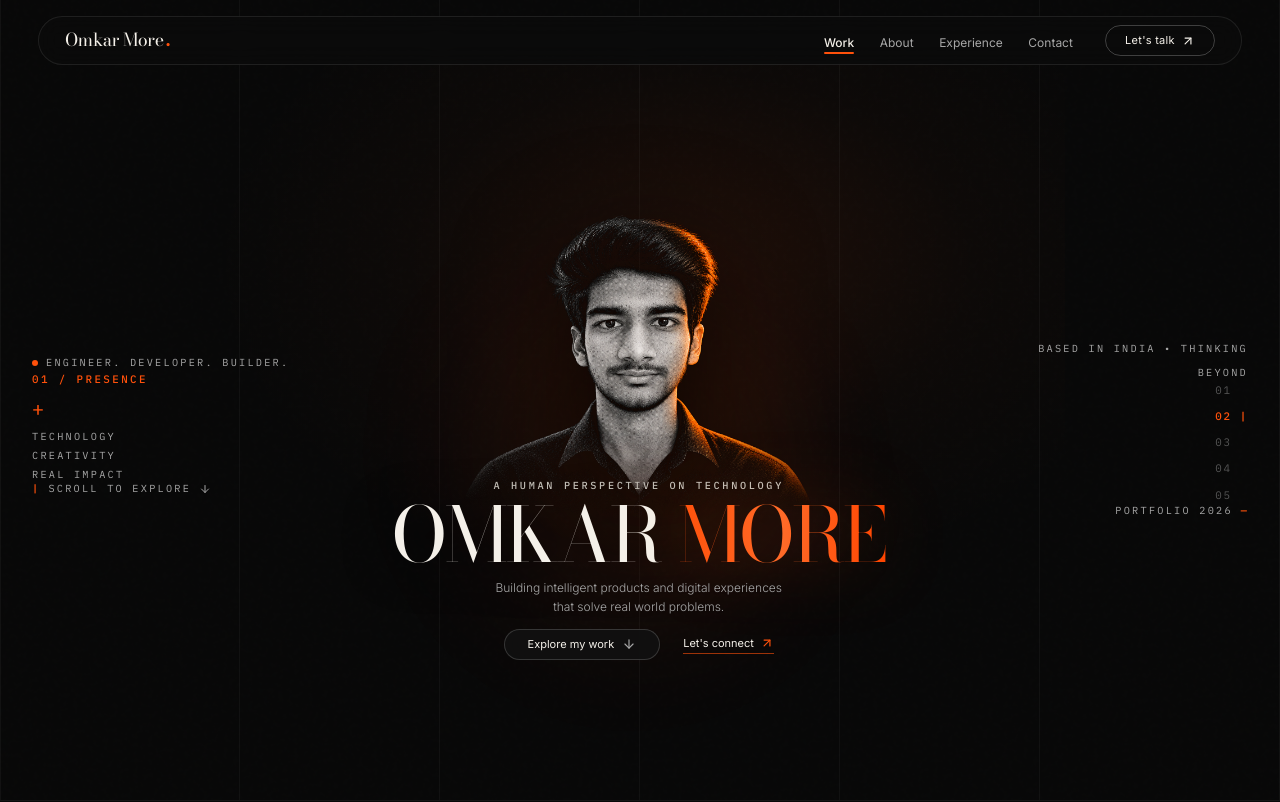
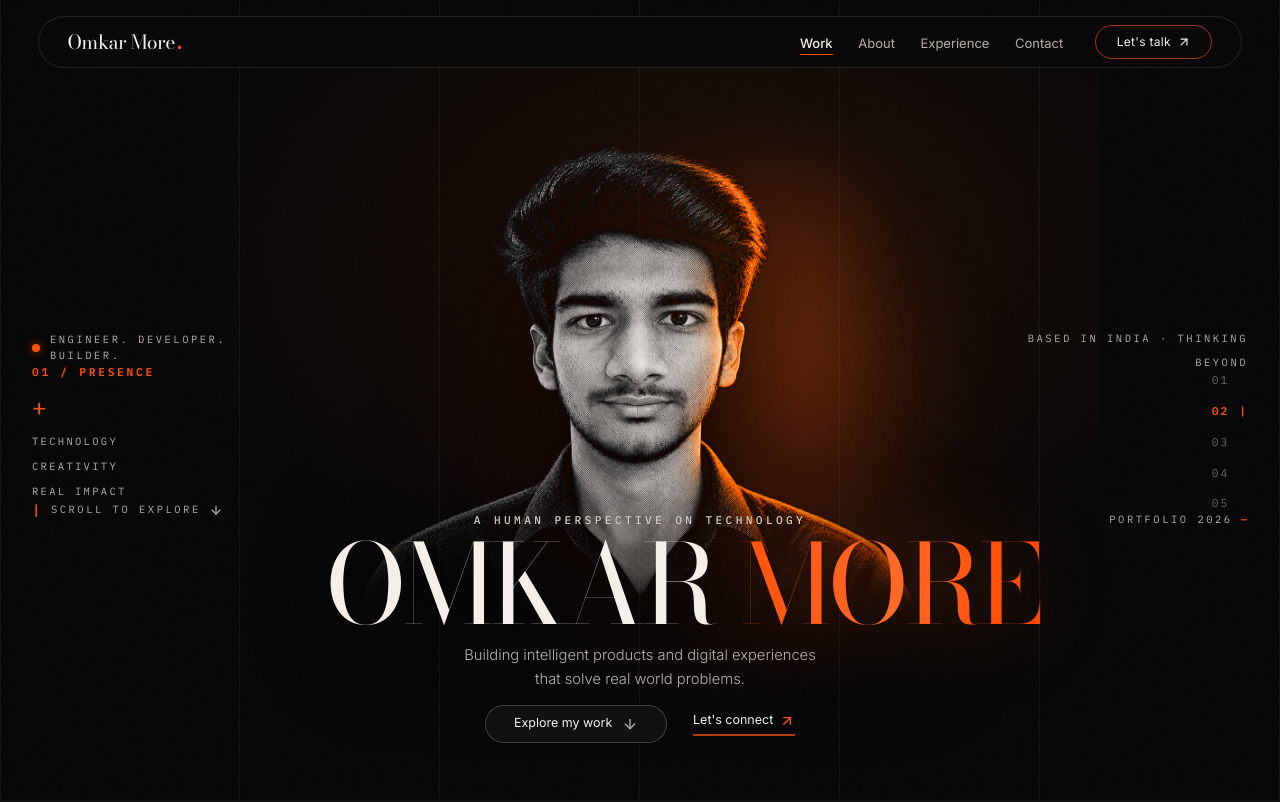
Before and after one commit to Omkar6488/My_Portfolio, a Next.js app: page / in a window 1280 px wide. Shown: the top 802 px of the page. Built offline with nearby package versions, Linux system fonts and the light colour scheme.

Commit message:
feat(hero): premium visual refinement with enhanced portrait scale, oversized editorial heading, and refined metadata

```diff
--- a/src/components/home/HeroMetadata.tsx
+++ b/src/components/home/HeroMetadata.tsx
@@ -9,26 +9,26 @@ interface HeroMetadataProps {
 
 export function HeroMetadataLeft() {
   return (
-    <div className="hidden xl:flex flex-col justify-between h-full py-4 z-20 pointer-events-auto select-none min-w-[200px] max-w-[260px]">
+    <div className="hidden xl:flex flex-col justify-between h-full py-2 z-20 pointer-events-auto select-none min-w-[210px] max-w-[270px]">
       {/* Upper Left */}
-      <div className="flex items-center gap-2">
-        <span className="w-1.5 h-1.5 rounded-full bg-[#FF510B]" />
-        <span className="font-mono text-[clamp(9px,0.8vw,11px)] uppercase tracking-[0.22em] text-[#A7A7A7]">
+      <div className="flex items-center gap-2.5">
+        <span className="w-2 h-2 rounded-full bg-[#FF510B] shrink-0 shadow-[0_0_8px_rgba(255,81,11,0.6)]" />
+        <span className="font-mono text-[clamp(10px,0.82vw,12px)] uppercase tracking-[0.24em] text-[#B5B0A6]">
           ENGINEER. DEVELOPER. BUILDER.
         </span>
       </div>
 
       {/* Middle Left */}
-      <div className="flex flex-col items-start space-y-3 my-auto">
-        <span className="font-mono text-[clamp(10px,0.85vw,11px)] uppercase tracking-[0.22em] text-[#FF510B] font-medium">
+      <div className="flex flex-col items-start space-y-3.5 my-auto">
+        <span className="font-mono text-[clamp(11px,0.88vw,13px)] uppercase tracking-[0.24em] text-[#FF510B] font-semibold">
           01 / PRESENCE
         </span>
 
-        <span className="font-mono text-xl font-light text-[#FF510B] leading-none">
+        <span className="font-mono text-2xl font-light text-[#FF510B] leading-none">
           +
         </span>
 
-        <div className="font-mono text-[clamp(9px,0.8vw,11px)] uppercase tracking-[0.22em] text-[#A7A7A7] space-y-1.5 leading-tight">
+        <div className="font-mono text-[clamp(10px,0.82vw,12px)] uppercase tracking-[0.22em] text-[#B5B0A6] space-y-2 leading-relaxed">
           <p className="hover:text-[#F4F0E9] transition-colors">TECHNOLOGY</p>
           <p className="hover:text-[#F4F0E9] transition-colors">CREATIVITY</p>
           <p className="hover:text-[#F4F0E9] transition-colors">REAL IMPACT</p>
@@ -38,11 +38,11 @@ export function HeroMetadataLeft() {
       {/* Bottom Left */}
       <a
         href="#work"
-        className="group flex items-center gap-2 font-mono text-[clamp(9px,0.8vw,11px)] uppercase tracking-[0.22em] text-[#A7A7A7] hover:text-[#F4F0E9] transition-colors cursor-pointer w-fit"
+        className="group flex items-center gap-2 font-mono text-[clamp(10px,0.82vw,12px)] uppercase tracking-[0.24em] text-[#B5B0A6] hover:text-[#F4F0E9] transition-colors cursor-pointer w-fit"
       >
-        <span className="text-[#FF510B] font-bold">|</span>
+        <span className="text-[#FF510B] font-bold text-sm">|</span>
         <span>SCROLL TO EXPLORE</span>
-        <ArrowDown className="w-3 h-3 text-[#A7A7A7] transition-transform duration-200 group-hover:translate-y-0.5" />
+        <ArrowDown className="w-3.5 h-3.5 text-[#B5B0A6] transition-transform duration-200 group-hover:translate-y-1 group-hover:text-[#FF510B]" />
       </a>
     </div>
   );
@@ -70,16 +70,16 @@ export function HeroMetadataRight({
   };
 
   return (
-    <div className="hidden xl:flex flex-col justify-between items-end h-full py-4 z-20 pointer-events-auto select-none min-w-[200px] max-w-[260px]">
+    <div className="hidden xl:flex flex-col justify-between items-end h-full py-2 z-20 pointer-events-auto select-none min-w-[210px] max-w-[270px]">
       {/* Upper Right */}
       <div className="text-right">
-        <span className="font-mono text-[clamp(9px,0.8vw,11px)] uppercase tracking-[0.22em] text-[#A7A7A7]">
-          BASED IN INDIA • THINKING BEYOND
+        <span className="font-mono text-[clamp(10px,0.82vw,12px)] uppercase tracking-[0.24em] text-[#B5B0A6]">
+          BASED IN INDIA · THINKING BEYOND
         </span>
       </div>
 
       {/* Middle Right: Exact Vertical Section Indicator */}
-      <div className="flex flex-col items-end space-y-2.5 my-auto">
+      <div className="flex flex-col items-end space-y-3.5 my-auto">
         {sections.map((sec) => {
           const isActive = activeSection === sec.id;
           return (
@@ -87,21 +87,21 @@ export function HeroMetadataRight({
               key={sec.id}
               type="button"
               onClick={() => handleSectionClick(sec.id)}
-              className="group flex items-center gap-2 font-mono text-[clamp(10px,0.85vw,12px)] tracking-[0.16em] transition-all duration-200 focus:outline-none"
+              className="group flex items-center gap-2.5 font-mono text-[clamp(11px,0.88vw,13px)] tracking-[0.18em] transition-all duration-200 focus:outline-none"
               title={sec.label}
             >
               <span
                 className={`transition-colors duration-200 ${
                   isActive
-                    ? "text-[#FF510B] font-medium"
-                    : "text-[#555555] group-hover:text-[#A7A7A7]"
+                    ? "text-[#FF510B] font-semibold"
+                    : "text-[#666666] group-hover:text-[#B5B0A6]"
                 }`}
               >
                 {sec.number}
               </span>
               <span
-                className={`transition-colors duration-200 ${
-                  isActive ? "text-[#FF510B] font-bold" : "text-transparent"
+                className={`transition-colors duration-200 font-bold ${
+                  isActive ? "text-[#FF510B]" : "text-transparent"
                 }`}
               >
                 |
@@ -112,7 +112,7 @@ export function HeroMetadataRight({
       </div>
 
       {/* Bottom Right */}
-      <div className="flex items-center gap-2 font-mono text-[clamp(9px,0.8vw,11px)] uppercase tracking-[0.22em] text-[#A7A7A7]">
+      <div className="flex items-center gap-2 font-mono text-[clamp(10px,0.82vw,12px)] uppercase tracking-[0.24em] text-[#B5B0A6]">
         <span>PORTFOLIO 2026</span>
         <span className="text-[#FF510B] font-bold tracking-widest">—</span>
       </div>
--- a/src/components/home/HeroPortrait.tsx
+++ b/src/components/home/HeroPortrait.tsx
@@ -28,23 +28,32 @@ export default function HeroPortrait() {
         transform: `translate3d(${offset.x}px, ${offset.y}px, 0)`,
       }}
     >
-      {/* Subtle Warm Orange Ambient Rim Bloom */}
+      {/* Rich Warm Orange Ambient Rim Bloom behind right shoulder and hair */}
       <div
-        className="absolute top-1/4 right-[5%] w-[clamp(200px,32vw,440px)] h-[clamp(200px,32vw,440px)] rounded-full pointer-events-none opacity-45 blur-3xl"
+        className="absolute top-[18%] right-[2%] w-[clamp(260px,36vw,520px)] h-[clamp(260px,36vw,520px)] rounded-full pointer-events-none opacity-55 blur-3xl"
         style={{
           background:
-            "radial-gradient(circle at 65% 40%, rgba(255, 81, 11, 0.42) 0%, rgba(255, 81, 11, 0.1) 45%, transparent 75%)",
+            "radial-gradient(circle at 62% 40%, rgba(255, 81, 11, 0.5) 0%, rgba(255, 81, 11, 0.16) 48%, transparent 75%)",
         }}
       />
 
-      {/* Portrait Image with Natural Responsive Dimensions */}
+      {/* Focused Orange Rim Accent along right hair contour */}
+      <div
+        className="absolute top-[12%] right-[14%] w-[clamp(160px,22vw,320px)] h-[clamp(220px,30vw,420px)] pointer-events-none opacity-45 blur-2xl"
+        style={{
+          background:
+            "radial-gradient(ellipse at 75% 35%, rgba(255, 110, 20, 0.55) 0%, rgba(255, 81, 11, 0.2) 42%, transparent 72%)",
+        }}
+      />
+
+      {/* Prominent Central Portrait (+30% visual scale to match reference) */}
       <Image
         src="/images/omkar-portrait.png"
         alt="Omkar More — Portrait"
         priority
         width={1309}
         height={1202}
-        className="w-[clamp(250px,min(38vw,46vh),640px)] h-auto max-h-[clamp(220px,46vh,580px)] object-contain object-top drop-shadow-[0_20px_50px_rgba(0,0,0,0.85)]"
+        className="w-[clamp(310px,min(52vw,74vh),780px)] h-auto max-h-[clamp(290px,74vh,690px)] object-contain object-top drop-shadow-[0_24px_65px_rgba(0,0,0,0.95)]"
       />
     </div>
   );
--- a/src/components/home/HeroSection.tsx
+++ b/src/components/home/HeroSection.tsx
@@ -38,9 +38,9 @@ export default function HeroSection({
       {/* Max-Width Layout Frame corresponding to 1862px specification */}
       <div className="relative w-full max-w-[1862px] mx-auto h-full flex flex-col justify-between flex-1 min-w-0">
         {/* Intermediate Viewport (Tablet / Mobile / High Zoom) Top Metadata Bar */}
-        <div className="flex xl:hidden items-center justify-between py-1.5 text-[clamp(9px,0.85vw,11px)] font-mono tracking-wider sm:tracking-widest text-[#A7A7A7] border-b border-white/[0.04] mb-1 select-none w-full min-w-0">
-          <div className="flex items-center gap-1.5 min-w-0">
-            <span className="w-1.5 h-1.5 rounded-full bg-[#FF510B] shrink-0" />
+        <div className="flex xl:hidden items-center justify-between py-1.5 text-[clamp(9.5px,0.85vw,11.5px)] font-mono tracking-wider sm:tracking-widest text-[#B5B0A6] border-b border-white/[0.05] mb-1 select-none w-full min-w-0">
+          <div className="flex items-center gap-2 min-w-0">
+            <span className="w-1.5 h-1.5 rounded-full bg-[#FF510B] shrink-0 shadow-[0_0_6px_rgba(255,81,11,0.6)]" />
             <span className="truncate">
               <span className="sm:hidden">ENGINEER · BUILDER</span>
               <span className="hidden sm:inline">ENGINEER. DEVELOPER. BUILDER.</span>
@@ -49,7 +49,7 @@ export default function HeroSection({
           <div className="hidden sm:block text-right shrink-0">
             <span>BASED IN INDIA • THINKING BEYOND</span>
           </div>
-          <div className="sm:hidden text-[#FF510B] shrink-0 font-medium">
+          <div className="sm:hidden text-[#FF510B] shrink-0 font-semibold">
             <span>01 / PRESENCE</span>
           </div>
         </div>
@@ -60,55 +60,55 @@ export default function HeroSection({
           <HeroMetadataLeft />
 
           {/* Central Hero Stage: Portrait + Layered Headline + Subtitle + CTAs */}
-          <div className="relative flex-1 w-full max-w-[960px] mx-auto flex flex-col items-center justify-center text-center px-2 py-1 min-w-0">
+          <div className="relative flex-1 w-full max-w-[1140px] mx-auto flex flex-col items-center justify-center text-center px-2 py-1 min-w-0">
             {/* Central Monochromatic Portrait */}
             <div className="relative z-10 w-full flex justify-center">
               <HeroPortrait />
             </div>
 
             {/* Layered Typography (in front of lower chest of portrait) */}
-            <div className="relative z-30 flex flex-col items-center w-full max-w-4xl mx-auto px-2 sm:px-4 -mt-[clamp(1.75rem,6.5vh,5.5rem)] min-w-0">
+            <div className="relative z-30 flex flex-col items-center w-full max-w-5xl mx-auto px-2 sm:px-4 -mt-[clamp(3.5rem,min(11vw,18vh),11.5rem)] min-w-0">
               {/* Eyebrow / Pre-kicker */}
-              <p className="font-mono text-[clamp(8.5px,min(0.8vw,1.3vh),11.5px)] uppercase tracking-wider sm:tracking-[clamp(0.18em,0.3vw,0.26em)] text-[#C4C0B8] mb-[clamp(0.2rem,0.8vh,0.5rem)] drop-shadow-md select-none font-medium max-w-full truncate">
+              <p className="font-mono text-[clamp(10px,min(0.92vw,1.4vh),13px)] uppercase tracking-wider sm:tracking-[clamp(0.22em,0.34vw,0.3em)] text-[#D8D4CC] mb-[clamp(0.25rem,0.9vh,0.55rem)] drop-shadow-md select-none font-medium max-w-full truncate">
                 A HUMAN PERSPECTIVE ON TECHNOLOGY
               </p>
 
-              {/* Main Headline: OMKAR MORE */}
-              <h1 className="font-serif text-[clamp(2rem,min(6.2vw,9.5vh),7rem)] uppercase tracking-tight leading-[0.92] select-none text-center whitespace-normal sm:whitespace-nowrap max-w-full">
-                <span className="text-[#F4F0E9] drop-shadow-[0_4px_24px_rgba(0,0,0,0.85)] font-normal">
+              {/* Main Headline: OMKAR MORE (+30% visual scale) */}
+              <h1 className="font-serif text-[clamp(2.5rem,min(8.6vw,14.5vh),9.5rem)] uppercase tracking-tight leading-[0.88] select-none text-center whitespace-normal sm:whitespace-nowrap max-w-full">
+                <span className="text-[#F4F0E9] drop-shadow-[0_4px_30px_rgba(0,0,0,0.92)] font-normal">
                   OMKAR{" "}
                 </span>
-                <span className="bg-gradient-to-r from-[#FF510B] via-[#FF6A28] to-[#FF4500] bg-clip-text text-transparent font-normal drop-shadow-[0_0_40px_rgba(255,81,11,0.38)]">
+                <span className="bg-gradient-to-r from-[#FF510B] via-[#FF6A28] to-[#FF4500] bg-clip-text text-transparent font-normal drop-shadow-[0_0_45px_rgba(255,81,11,0.45)]">
                   MORE
                 </span>
               </h1>
 
-              {/* Sub-headline */}
-              <p className="font-sans text-[clamp(11px,min(0.95vw,1.5vh),14.5px)] text-[#A7A7A7] text-center max-w-[min(520px,90vw)] mx-auto mt-[clamp(0.35rem,1vh,0.75rem)] leading-relaxed font-light drop-shadow-sm px-1">
+              {/* Sub-headline (~18-20px on desktop) */}
+              <p className="font-sans text-[clamp(14px,min(1.15vw,2vh),19px)] text-[#B8B4AC] text-center max-w-[min(640px,92vw)] mx-auto mt-[clamp(0.5rem,1.4vh,1.1rem)] leading-relaxed font-light drop-shadow-sm px-2">
                 Building intelligent products and digital experiences
                 <br className="hidden sm:inline" /> that solve real world problems.
               </p>
 
               {/* Call To Action Buttons */}
-              <div className="flex flex-row items-center justify-center gap-[clamp(0.75rem,1.8vw,1.75rem)] mt-[clamp(0.5rem,1.5vh,1.25rem)] flex-wrap">
+              <div className="flex flex-row items-center justify-center gap-[clamp(1rem,2vw,2rem)] mt-[clamp(0.65rem,1.6vh,1.45rem)] flex-wrap">
                 {/* Primary CTA Button */}
                 <a
                   href="#work"
                   onClick={(e) => handleScrollTo(e, "#work")}
-                  className="group relative inline-flex items-center gap-2 px-[clamp(1.1rem,1.8vw,1.6rem)] py-[clamp(0.4rem,0.8vh,0.6rem)] rounded-full font-sans text-[clamp(11px,0.8vw,12.5px)] text-[#F4F0E9] bg-[#111111]/90 backdrop-blur-md border border-white/[0.16] hover:border-[#FF510B] hover:bg-[#161616] hover:shadow-[0_0_20px_rgba(255,81,11,0.25)] transition-all duration-300"
+                  className="group relative inline-flex items-center gap-2.5 px-[clamp(1.35rem,2.2vw,2rem)] py-[clamp(0.52rem,1.1vh,0.74rem)] rounded-full font-sans text-[clamp(12.5px,0.92vw,14.5px)] text-[#F4F0E9] bg-[#121212]/95 backdrop-blur-md border border-white/[0.22] hover:border-[#FF510B] hover:bg-[#181818] hover:shadow-[0_0_24px_rgba(255,81,11,0.32)] transition-all duration-300"
                 >
                   <span>Explore my work</span>
-                  <ArrowDown className="w-3.5 h-3.5 text-[#A7A7A7] group-hover:text-[#FF510B] transition-transform duration-200 group-hover:translate-y-0.5" />
+                  <ArrowDown className="w-4 h-4 text-[#B5B0A6] group-hover:text-[#FF510B] transition-transform duration-200 group-hover:translate-y-1" />
                 </a>
 
                 {/* Secondary CTA Button */}
                 <a
                   href="#contact"
                   onClick={(e) => handleScrollTo(e, "#contact")}
-                  className="group inline-flex items-center gap-1.5 font-sans text-[clamp(11px,0.8vw,12.5px)] text-[#F4F0E9] hover:text-[#FF510B] pb-0.5 border-b border-[#FF510B]/60 hover:border-[#FF510B] transition-all duration-200"
+                  className="group inline-flex items-center gap-1.5 font-sans text-[clamp(12.5px,0.92vw,14.5px)] text-[#F4F0E9] hover:text-[#FF510B] pb-1 border-b-2 border-[#FF510B]/70 hover:border-[#FF510B] transition-all duration-200"
                 >
                   <span>Let&apos;s connect</span>
-                  <ArrowUpRight className="w-3.5 h-3.5 text-[#FF510B] transition-transform duration-200 group-hover:translate-x-0.5 group-hover:-translate-y-0.5" />
+                  <ArrowUpRight className="w-4 h-4 text-[#FF510B] transition-transform duration-200 group-hover:translate-x-0.5 group-hover:-translate-y-0.5" />
                 </a>
               </div>
             </div>
@@ -122,12 +122,12 @@ export default function HeroSection({
         </div>
 
         {/* Intermediate & Mobile Viewport Bottom Metadata Bar */}
-        <div className="flex xl:hidden items-center justify-between pt-2.5 mt-1 border-t border-white/[0.04] text-[clamp(9px,0.85vw,11px)] font-mono tracking-wider sm:tracking-widest text-[#A7A7A7] select-none w-full min-w-0">
+        <div className="flex xl:hidden items-center justify-between pt-2.5 mt-1 border-t border-white/[0.05] text-[clamp(9.5px,0.85vw,11.5px)] font-mono tracking-wider sm:tracking-widest text-[#B5B0A6] select-none w-full min-w-0">
           <a
             href="#work"
-            className="flex items-center gap-1 hover:text-[#F4F0E9] transition-colors shrink-0"
+            className="flex items-center gap-1.5 hover:text-[#F4F0E9] transition-colors shrink-0"
           >
-            <span className="text-[#FF510B] font-bold">|</span>
+            <span className="text-[#FF510B] font-bold text-sm">|</span>
             <span className="sm:hidden">EXPLORE ↓</span>
             <span className="hidden sm:inline">SCROLL TO EXPLORE ↓</span>
           </a>
@@ -142,7 +142,7 @@ export default function HeroSection({
                 className={`transition-colors ${
                   activeSection === sec.id
                     ? "text-[#FF510B] font-bold"
-                    : "text-[#555] hover:text-[#A7A7A7]"
+                    : "text-[#666] hover:text-[#B5B0A6]"
                 }`}
               >
                 {sec.number}
@@ -150,7 +150,7 @@ export default function HeroSection({
             ))}
           </div>
 
-          <div className="flex items-center gap-1 shrink-0">
+          <div className="flex items-center gap-1.5 shrink-0">
             <span>2026</span>
             <span className="hidden sm:inline">PORTFOLIO</span>
             <span className="text-[#FF510B] font-bold">—</span>
--- a/src/components/layout/GridOverlay.tsx
+++ b/src/components/layout/GridOverlay.tsx
@@ -11,25 +11,25 @@ export default function GridOverlay() {
 
       {/* Atmospheric Orange Ambient Bloom behind the portrait's right shoulder */}
       <div
-        className="absolute top-[8%] left-1/2 -translate-x-1/2 w-[min(850px,90vw)] h-[min(600px,65vh)] opacity-35 pointer-events-none"
+        className="absolute top-[6%] left-1/2 -translate-x-1/2 w-[min(920px,92vw)] h-[min(650px,70vh)] opacity-40 pointer-events-none"
         style={{
           background:
-            "radial-gradient(ellipse at 56% 38%, rgba(255, 81, 11, 0.28) 0%, rgba(255, 81, 11, 0.06) 42%, transparent 72%)",
+            "radial-gradient(ellipse at 58% 36%, rgba(255, 81, 11, 0.35) 0%, rgba(255, 81, 11, 0.09) 45%, transparent 74%)",
         }}
       />
 
       {/* Fluid Architecture Vertical Grid Columns (2 on mobile, 4 on tablet, 6 on desktop) */}
-      <div className="relative mx-auto h-full max-w-[1862px] px-[clamp(1rem,3vw,3.5rem)] grid grid-cols-2 sm:grid-cols-4 lg:grid-cols-6 border-x border-white/[0.04]">
-        <div className="border-r border-white/[0.035] h-full" />
-        <div className="sm:border-r border-white/[0.035] h-full" />
-        <div className="hidden sm:block lg:border-r border-white/[0.035] h-full" />
-        <div className="hidden sm:block lg:border-r border-white/[0.035] h-full" />
-        <div className="hidden lg:block border-r border-white/[0.035] h-full" />
+      <div className="relative mx-auto h-full max-w-[1862px] px-[clamp(1rem,3vw,3.5rem)] grid grid-cols-2 sm:grid-cols-4 lg:grid-cols-6 border-x border-white/[0.055]">
+        <div className="border-r border-white/[0.05] h-full" />
+        <div className="sm:border-r border-white/[0.05] h-full" />
+        <div className="hidden sm:block lg:border-r border-white/[0.05] h-full" />
+        <div className="hidden sm:block lg:border-r border-white/[0.05] h-full" />
+        <div className="hidden lg:block border-r border-white/[0.05] h-full" />
         <div className="hidden lg:block h-full" />
       </div>
 
       {/* Subtle Noise / Film Grain Layer */}
-      <div className="noise-overlay absolute inset-0 opacity-25 mix-blend-screen pointer-events-none" />
+      <div className="noise-overlay absolute inset-0 opacity-30 mix-blend-screen pointer-events-none" />
     </div>
   );
 }
--- a/src/components/layout/Navbar.tsx
+++ b/src/components/layout/Navbar.tsx
@@ -39,10 +39,10 @@ export default function Navbar({ activeSection = "hero" }: NavbarProps) {
     <header className="fixed top-[clamp(0.75rem,2vh,1.5rem)] left-0 right-0 z-50 flex justify-center px-[clamp(0.75rem,2.5vw,2.5rem)] pointer-events-none">
       <nav
         aria-label="Primary"
-        className={`pointer-events-auto w-full max-w-[min(1720px,94vw)] flex items-center justify-between py-[clamp(0.4rem,1vh,0.65rem)] px-[clamp(1rem,2vw,2rem)] rounded-full transition-all duration-300 ${
+        className={`pointer-events-auto w-full max-w-[min(1720px,94vw)] flex items-center justify-between py-[clamp(0.48rem,1vh,0.72rem)] px-[clamp(1.2rem,2.2vw,2.25rem)] rounded-full transition-all duration-300 ${
           isScrolled
-            ? "bg-[#0a0a0a]/90 backdrop-blur-xl border border-white/[0.12] shadow-[0_10px_35px_rgba(0,0,0,0.7)]"
-            : "bg-[#0b0b0b]/75 backdrop-blur-md border border-white/[0.09]"
+            ? "bg-[#0a0a0a]/92 backdrop-blur-xl border border-white/[0.14] shadow-[0_12px_40px_rgba(0,0,0,0.8)]"
+            : "bg-[#0b0b0b]/80 backdrop-blur-md border border-white/[0.11]"
         }`}
       >
         {/* Brand / Logo */}
@@ -51,17 +51,17 @@ export default function Navbar({ activeSection = "hero" }: NavbarProps) {
           onClick={(e) => handleScrollTo(e, "#hero")}
           className="group flex items-baseline gap-0.5 focus:outline-none focus-visible:ring-1 focus-visible:ring-[#FF510B] rounded-full py-0.5"
         >
-          <span className="font-serif text-[clamp(1.1rem,1.4vw,1.35rem)] font-normal tracking-tight text-[#F4F0E9] transition-transform duration-200 group-hover:scale-[1.01]">
+          <span className="font-serif text-[clamp(1.22rem,1.5vw,1.48rem)] font-normal tracking-tight text-[#F4F0E9] transition-transform duration-200 group-hover:scale-[1.01]">
             Omkar More
           </span>
-          <span className="font-serif text-[clamp(1.1rem,1.4vw,1.35rem)] font-bold text-[#FF510B]">
+          <span className="font-serif text-[clamp(1.22rem,1.5vw,1.48rem)] font-bold text-[#FF510B]">
             .
           </span>
         </a>
 
         {/* Desktop Links (Visible on lg+ displays, reflows to menu when space is restricted) */}
-        <div className="hidden lg:flex items-center gap-[clamp(1.5rem,2.5vw,2.5rem)]">
-          <ul className="flex items-center gap-[clamp(1.25rem,2vw,2rem)]">
+        <div className="hidden lg:flex items-center gap-[clamp(1.75rem,2.5vw,2.75rem)]">
+          <ul className="flex items-center gap-[clamp(1.35rem,2vw,2.25rem)]">
             {navLinks.map((link) => {
               const isActive = activeSection === link.id;
               return (
@@ -69,10 +69,10 @@ export default function Navbar({ activeSection = "hero" }: NavbarProps) {
                   <a
                     href={link.href}
                     onClick={(e) => handleScrollTo(e, link.href)}
-                    className={`font-sans text-[clamp(12px,0.85vw,13.5px)] tracking-normal transition-colors duration-200 relative py-1 ${
+                    className={`font-sans text-[clamp(13px,0.92vw,14.5px)] tracking-normal transition-colors duration-200 relative py-1 ${
                       isActive
                         ? "text-[#F4F0E9] font-medium"
-                        : "text-[#A7A7A7] hover:text-[#F4F0E9]"
+                        : "text-[#B5B0A6] hover:text-[#F4F0E9]"
                     }`}
                   >
                     {link.label}
@@ -85,11 +85,11 @@ export default function Navbar({ activeSection = "hero" }: NavbarProps) {
             })}
           </ul>
 
-          {/* CTA: Let's talk ↗ */}
+          {/* CTA: Let's talk ↗ (Enhanced Prominent Orange Border) */}
           <a
             href="#contact"
             onClick={(e) => handleScrollTo(e, "#contact")}
-            className="group relative inline-flex items-center gap-1.5 px-[clamp(1rem,1.5vw,1.5rem)] py-[clamp(0.35rem,0.8vh,0.5rem)] rounded-full font-sans text-[clamp(11px,0.8vw,12.5px)] tracking-wide text-[#F4F0E9] bg-transparent border border-white/[0.22] hover:border-[#FF510B] hover:bg-[#FF510B]/10 hover:shadow-[0_0_15px_rgba(255,81,11,0.25)] transition-all duration-300"
+            className="group relative inline-flex items-center gap-1.5 px-[clamp(1.15rem,1.6vw,1.65rem)] py-[clamp(0.42rem,0.9vh,0.58rem)] rounded-full font-sans text-[clamp(12px,0.85vw,13.5px)] tracking-wide text-[#F4F0E9] bg-transparent border border-[#FF510B]/60 hover:border-[#FF510B] hover:bg-[#FF510B]/10 hover:shadow-[0_0_18px_rgba(255,81,11,0.3)] transition-all duration-300"
           >
             <span>Let&apos;s talk</span>
             <ArrowUpRight className="w-3.5 h-3.5 text-[#F4F0E9] group-hover:text-[#FF510B] transition-transform duration-200 group-hover:translate-x-0.5 group-hover:-translate-y-0.5" />
```
